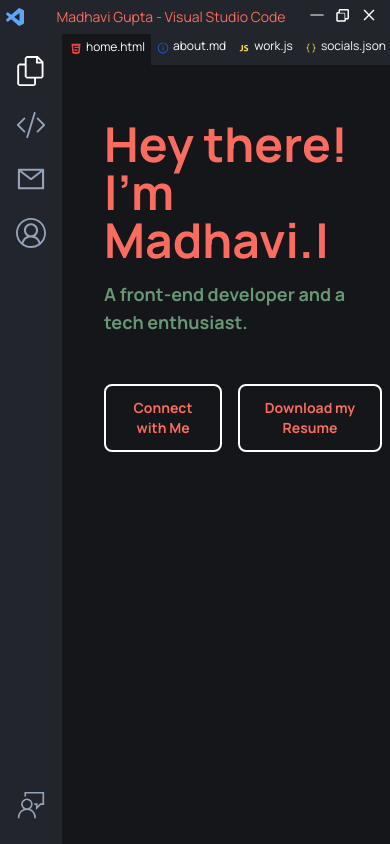
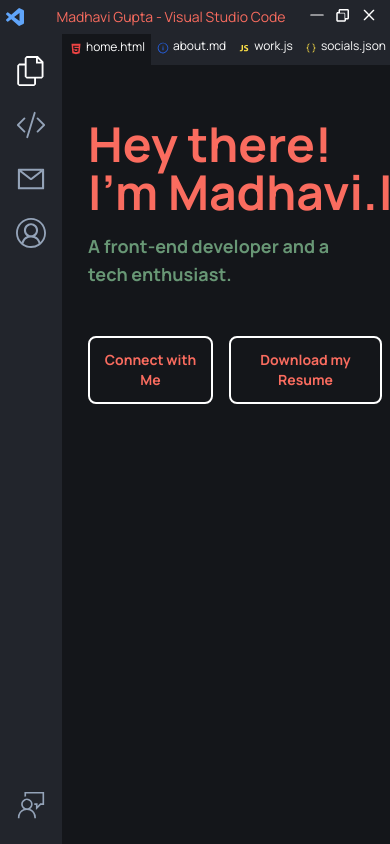
Before and after one commit to MadhaviGupta/portfolio-vsc, a Next.js app: page / in a window 390 px wide. Built offline with nearby package versions, Linux system fonts and the light colour scheme.

Commit message:
ui fixes

```diff
--- a/src/app/components/hero/home.jsx
+++ b/src/app/components/hero/home.jsx
@@ -3,7 +3,7 @@ export default function Home(props) {
   return (
     <div>
       <div className="flex w-full justify-between">
-        <div className="md:pl-80 pl-24">
+        <div className="md:pl-80 pl-20">
           <div className="flex text-[#fa6c5f] justify-start md:text-7xl text-5xl font-bold m-2 w-full md:pt-56 pt-28">
             <Typewriter
               onInit={(typewriter) => {
```
